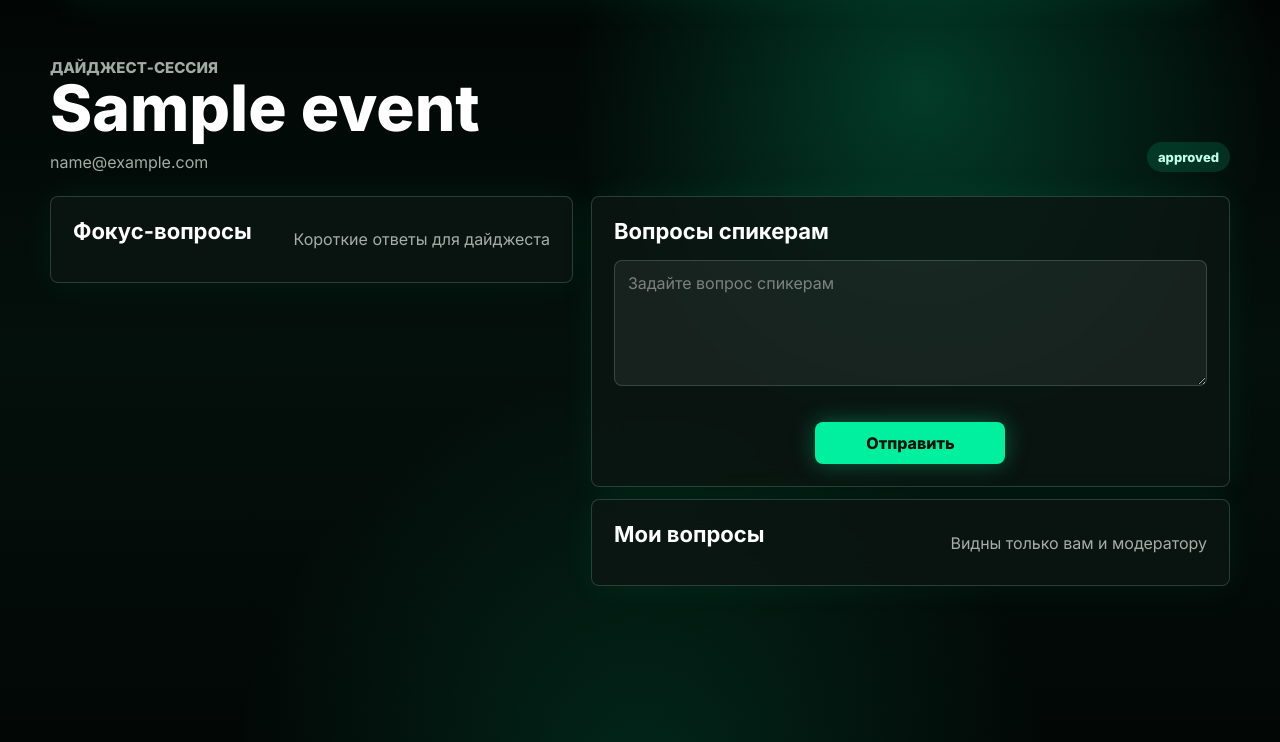
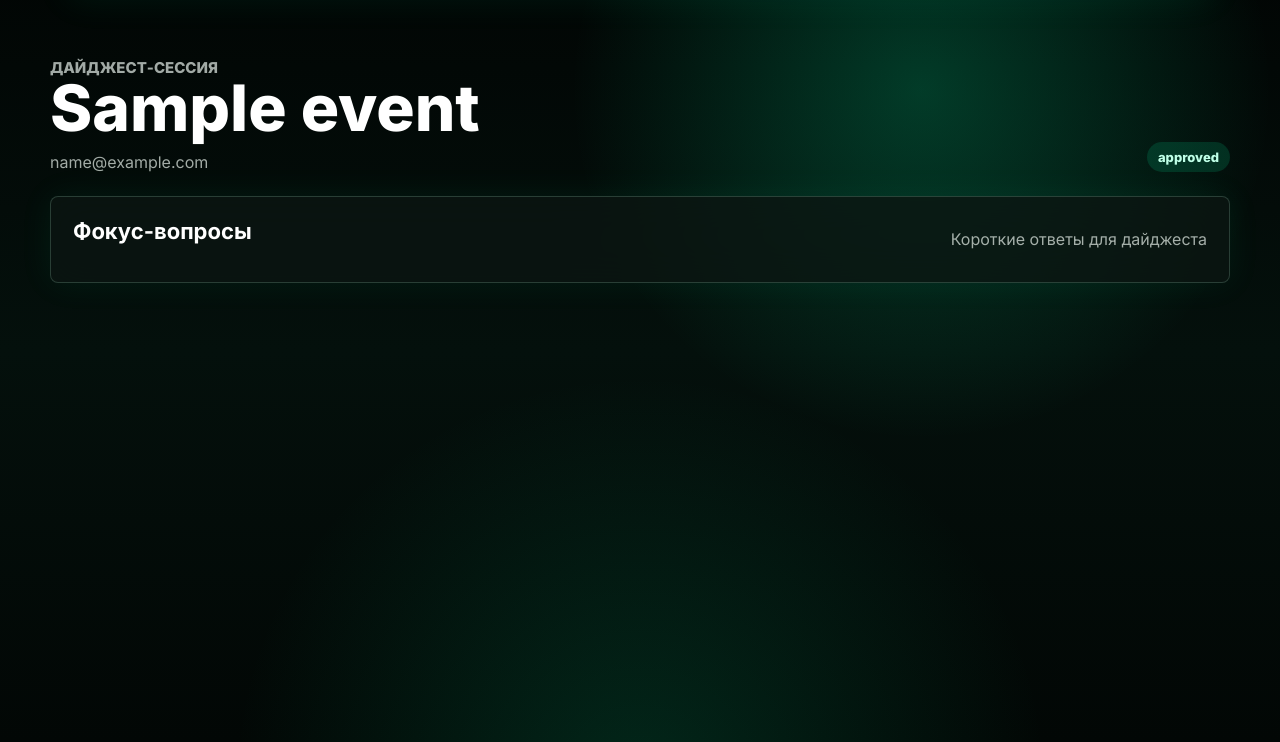
Before and after one commit to Spaceonmymind/Discussion_Club_DI, a FastAPI app: template app/templates/discussion.html in a window 1280 px wide. Shown: the part 74-816 px from the top of the page. Run offline with FastAPI, Linux system fonts and the light colour scheme; the template is opened without the code that fills it: most values are stand-ins (such as "Sample title", 1, 10 or a date in 2020).

Commit message:
Hide speaker questions feature

```diff
--- a/app/static/css/styles.css
+++ b/app/static/css/styles.css
@@ -501,6 +501,10 @@ textarea {
     align-items: start;
 }
 
+.discussion-grid.digest-only {
+    grid-template-columns: minmax(0, 1fr);
+}
+
 .stack, .compact-form, .mini-list, .event-table {
     display: grid;
     gap: 12px;
--- a/app/static/js/app.js
+++ b/app/static/js/app.js
@@ -11,24 +11,8 @@ const DiscussionClub = (() => {
         return response.json();
     }
 
-    function participantName(question) {
-        return question.participant_name || "Участник";
-    }
-
     function isOptInQuestion(question) {
         return question.text.includes('пилоте агента "Импульс"');
-    }
-
-    function questionCard(question, mode, participantId) {
-        const meta = mode === "moderator"
-            ? `<span>${escapeHtml(participantName(question))}</span>`
-            : "<span>ваш вопрос</span>";
-        return `
-            <article class="question-card" data-question-id="${question.id}">
-                <div class="question-meta">${meta}</div>
-                <p class="question-text">${escapeHtml(question.text)}</p>
-            </article>
-        `;
     }
 
     function escapeHtml(value) {
@@ -47,8 +31,6 @@ const DiscussionClub = (() => {
         const eventId = root.dataset.eventId;
         const participantId = root.dataset.participantId;
         const preparedBox = document.querySelector("#preparedQuestions");
-        const liveBox = document.querySelector("#liveQuestions");
-        const notice = document.querySelector("#questionNotice");
 
         async function loadPrepared() {
             const questions = await jsonFetch(`/api/events/${eventId}/prepared-questions?participant_id=${participantId}`);
@@ -75,27 +57,6 @@ const DiscussionClub = (() => {
             }).join("") || "<p class='muted'>Фокус-вопросов пока нет.</p>";
         }
 
-        async function loadLive() {
-            const questions = await jsonFetch(`/api/events/${eventId}/live-questions?participant_id=${participantId}`);
-            liveBox.innerHTML = questions.map((question) => questionCard(question, "participant", participantId)).join("")
-                || "<p class='muted'>Вы пока не задавали вопросов.</p>";
-        }
-
-        document.querySelector("#sendLiveQuestion").addEventListener("click", async () => {
-            const input = document.querySelector("#liveQuestionText");
-            try {
-                await jsonFetch(`/api/events/${eventId}/live-questions`, {
-                    method: "POST",
-                    body: JSON.stringify({ participant_id: Number(participantId), text: input.value }),
-                });
-                input.value = "";
-                notice.textContent = "Вопрос сохранён. Его увидит модератор.";
-                await loadLive();
-            } catch (error) {
-                notice.textContent = error.message;
-            }
-        });
-
         document.addEventListener("click", async (event) => {
             const answerButton = event.target.closest("[data-answer]");
             if (answerButton) {
@@ -118,27 +79,7 @@ const DiscussionClub = (() => {
         });
 
         loadPrepared();
-        loadLive();
-        setInterval(loadLive, 5000);
     }
 
-    function initModerator() {
-        const root = document.querySelector(".moderator-layout");
-        if (!root) return;
-        const eventId = root.dataset.eventId;
-
-        async function loadModeration() {
-            const questions = await jsonFetch(`/api/events/${eventId}/moderation/live-questions`);
-            const list = document.querySelector("#moderatorLiveQuestions");
-            const count = document.querySelector("#moderatorLiveCount");
-            count.textContent = questions.length;
-            list.innerHTML = questions.map((question) => questionCard(question, "moderator")).join("")
-                || "<p class='muted'>Вопросов пока нет.</p>";
-        }
-
-        loadModeration();
-        setInterval(loadModeration, 5000);
-    }
-
-    return { initParticipant, initModerator };
+    return { initParticipant };
 })();
--- a/app/templates/base.html
+++ b/app/templates/base.html
@@ -7,7 +7,7 @@
     <link rel="preconnect" href="https://fonts.googleapis.com">
     <link rel="preconnect" href="https://fonts.gstatic.com" crossorigin>
     <link href="https://fonts.googleapis.com/css2?family=Inter:wght@400;500;600;700;800&display=swap" rel="stylesheet">
-    <link rel="stylesheet" href="{{ url_for('static', path='css/styles.css') }}?v=20">
+    <link rel="stylesheet" href="{{ url_for('static', path='css/styles.css') }}?v=21">
 </head>
 <body class="{% block body_class %}{% endblock %}">
     <header class="topbar">
@@ -22,7 +22,7 @@
     <main>
         {% block content %}{% endblock %}
     </main>
-    <script src="{{ url_for('static', path='js/app.js') }}?v=20"></script>
+    <script src="{{ url_for('static', path='js/app.js') }}?v=21"></script>
     {% block scripts %}{% endblock %}
 </body>
 </html>
--- a/app/templates/discussion.html
+++ b/app/templates/discussion.html
@@ -10,7 +10,7 @@
     <span class="status active">{{ event.status }}</span>
 </section>
 
-<section class="discussion-grid" data-event-id="{{ event.id }}" data-participant-id="{{ participant.id }}">
+<section class="discussion-grid digest-only" data-event-id="{{ event.id }}" data-participant-id="{{ participant.id }}">
     <div class="stack">
         <article class="panel">
             <div class="panel-head">
@@ -20,23 +20,6 @@
             <div id="preparedQuestions" class="question-list"></div>
         </article>
     </div>
-    <div class="stack">
-        <article class="panel ask-panel">
-            <h2>Вопросы спикерам</h2>
-            <textarea id="liveQuestionText" rows="5" placeholder="Задайте вопрос спикерам"></textarea>
-            <div class="question-submit-actions">
-                <p id="questionNotice" class="notice"></p>
-                <button class="btn primary" id="sendLiveQuestion" type="button">Отправить</button>
-            </div>
-        </article>
-        <article class="panel">
-            <div class="panel-head">
-                <h2>Мои вопросы</h2>
-                <span class="muted">Видны только вам и модератору</span>
-            </div>
-            <div id="liveQuestions" class="question-list"></div>
-        </article>
-    </div>
 </section>
 {% endblock %}
 {% block scripts %}
```
Also changed, not shown: app/templates/moderator_dashboard.html (+0 -10 lines).
